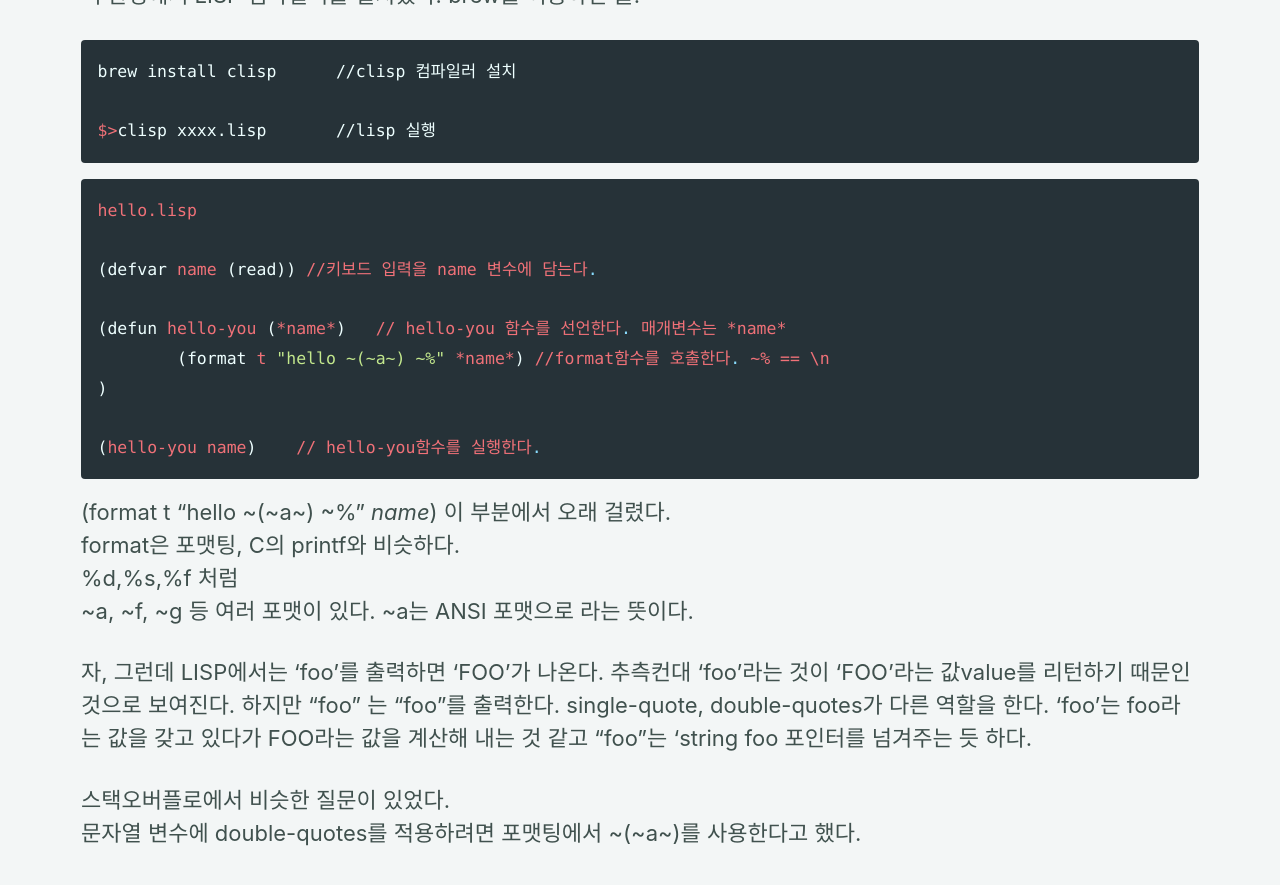
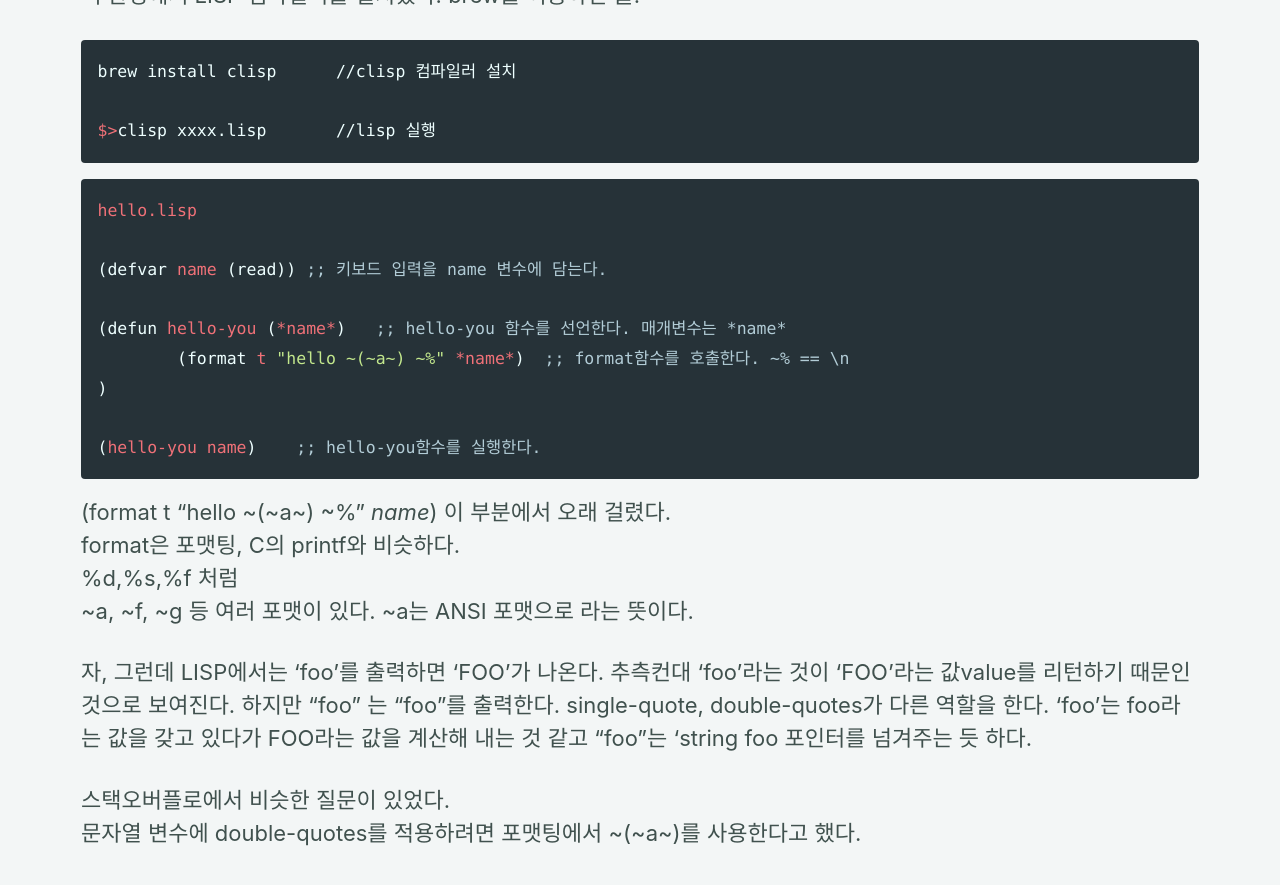
Before and after one commit to andole87/andole87.github.io, a Jekyll site: the page built from _posts/2019-04-01-til1.md, in a window 1280 px wide and 900 px high, scrolled down 5198 px. Shown: the top 885 px of the window. Built offline with Jekyll 4.4.1, drawn with Linux system fonts in a browser that asks for light colours; cached includes are drawn as plain includes; comment, search, counter and statistics services are not loaded.

Commit message:
edit blog

````diff
--- a/_posts/2019-04-01-til1.md
+++ b/_posts/2019-04-01-til1.md
@@ -55,13 +55,13 @@ $>clisp xxxx.lisp       //lisp 실행
 ```cl
 hello.lisp
 
-(defvar name (read)) //키보드 입력을 name 변수에 담는다.
+(defvar name (read)) ;; 키보드 입력을 name 변수에 담는다.
 
-(defun hello-you (*name*)   // hello-you 함수를 선언한다. 매개변수는 *name*
-	(format t "hello ~(~a~) ~%" *name*) //format함수를 호출한다. ~% == \n
+(defun hello-you (*name*)   ;; hello-you 함수를 선언한다. 매개변수는 *name*
+	(format t "hello ~(~a~) ~%" *name*)  ;; format함수를 호출한다. ~% == \n
 )
 
-(hello-you name)    // hello-you함수를 실행한다.
+(hello-you name)    ;; hello-you함수를 실행한다.
 ```
 (format t "hello ~(~a~) ~%" *name*) 이 부분에서 오래 걸렸다.
 format은 포맷팅, C의 printf와 비슷하다.
````
